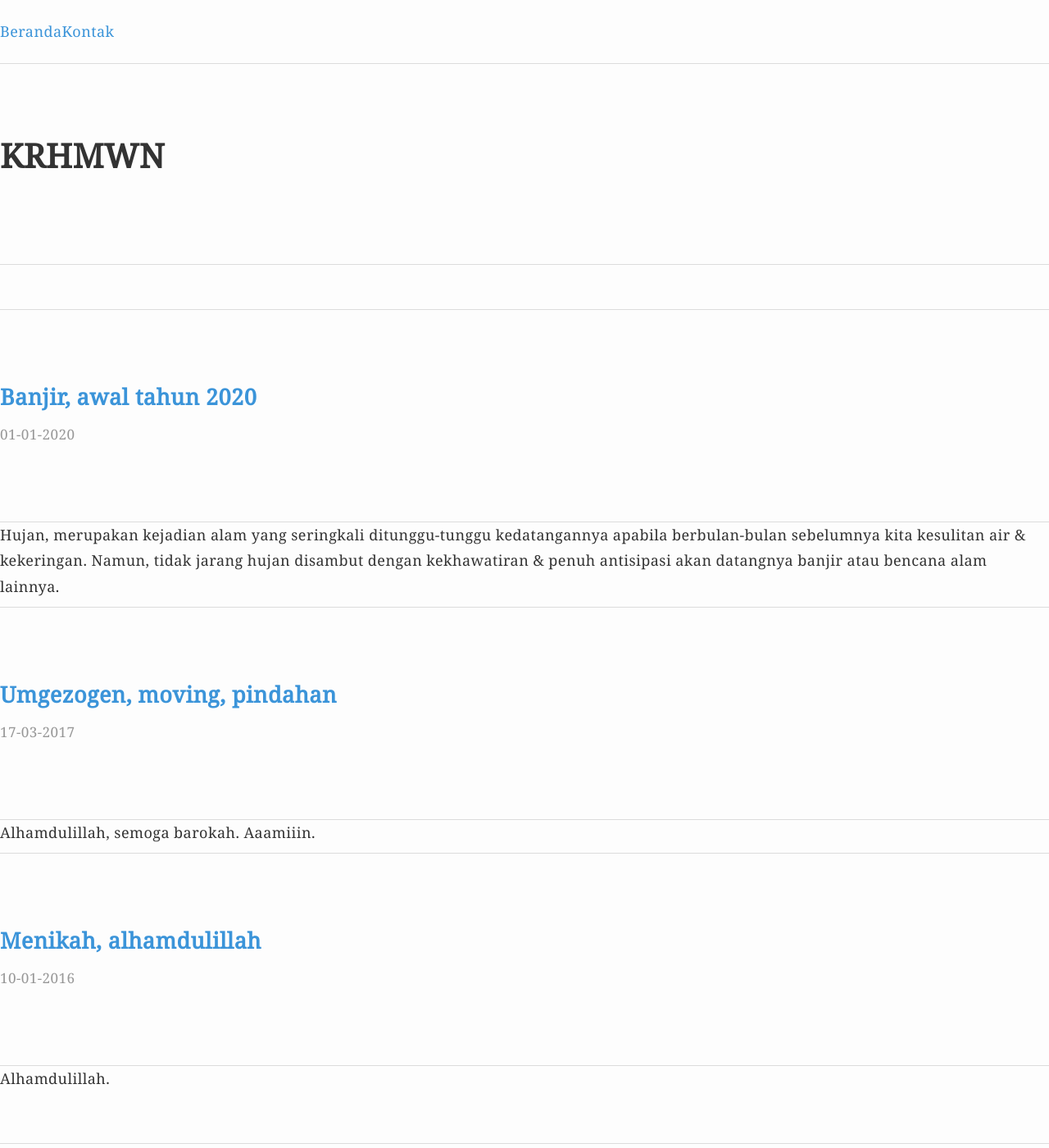
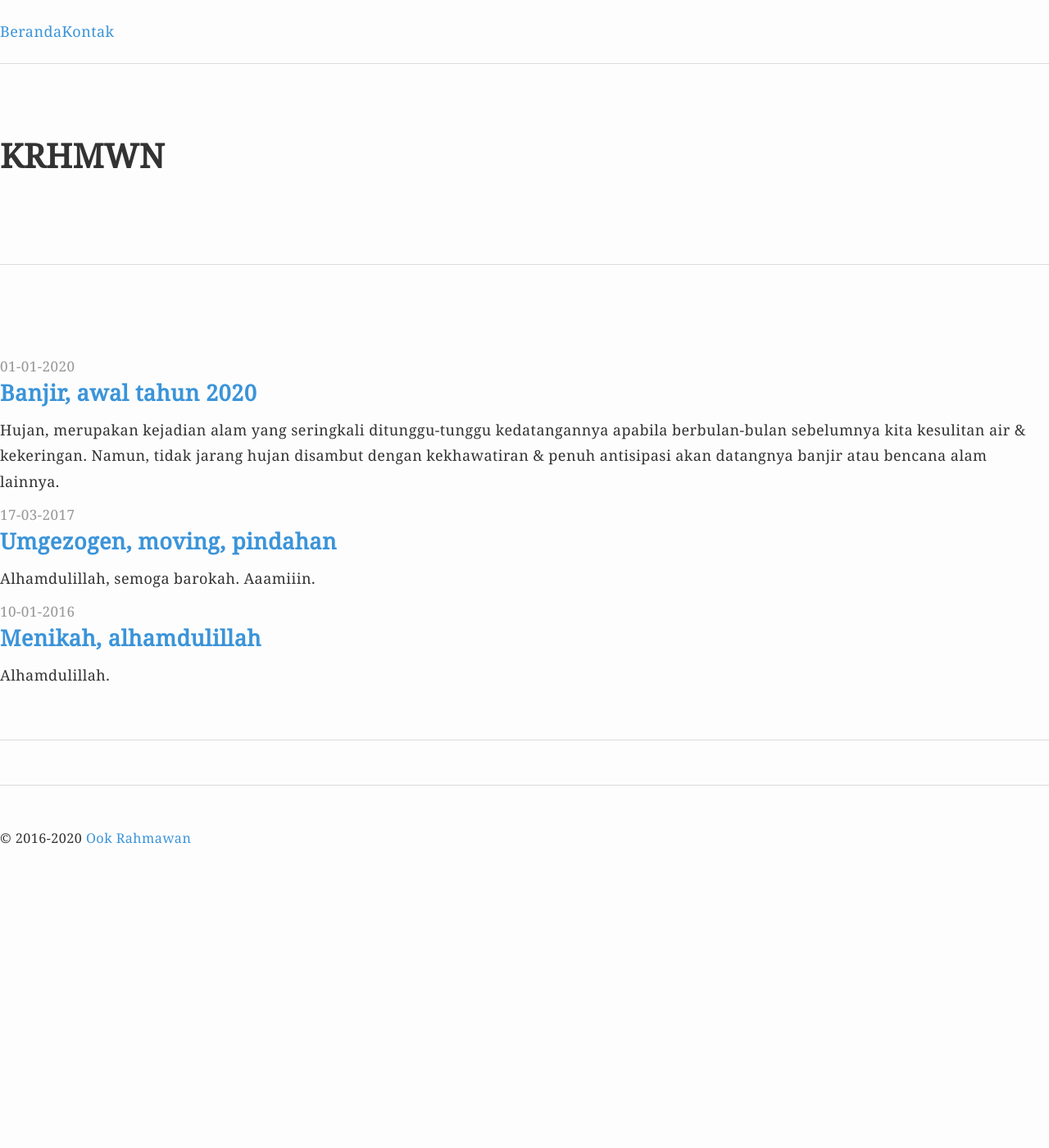
Before and after one commit to krhmwn/krhmwn.github.io, a Jekyll site: the page built from index.html, in a window 1280 px wide and 1400 px high. Shown: the whole window at 82% size. Built offline with Jekyll 4.4.1, drawn with Linux system fonts in a browser that asks for light colours.

Commit message:
update v.4.7
update layout

```diff
--- a/index.html
+++ b/index.html
@@ -3,8 +3,8 @@ layout: default
 title: Blog
 ---
 
-{% for post in site.posts %}<header>
+<article>{% for post in site.posts %}
+<time datetime="{{ post.date | date: '%Y-%m-%d' }}">{{ post.date | date: "%d-%m-%Y" }}</time>
 <h2><a href="{{ post.url }}">{{ post.title }}</a></h2>
-<time datetime="{{ post.date | date: '%Y-%m-%d' }}">{{ post.date | date: "%d-%m-%Y" }}</time>
-</header>
-<p class="post">{{ post.description }}</p>{% endfor %}
+<p>{{ post.description }}</p>
+{% endfor %}</article>
```
